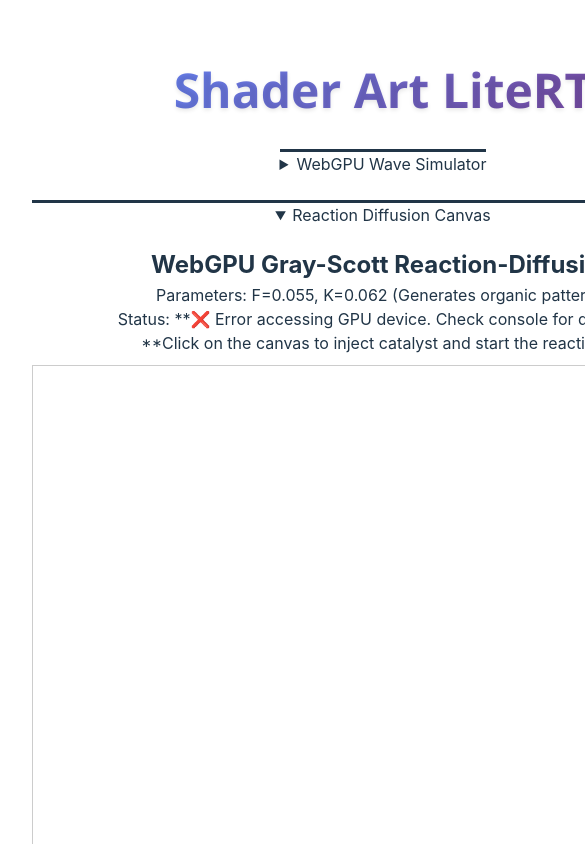
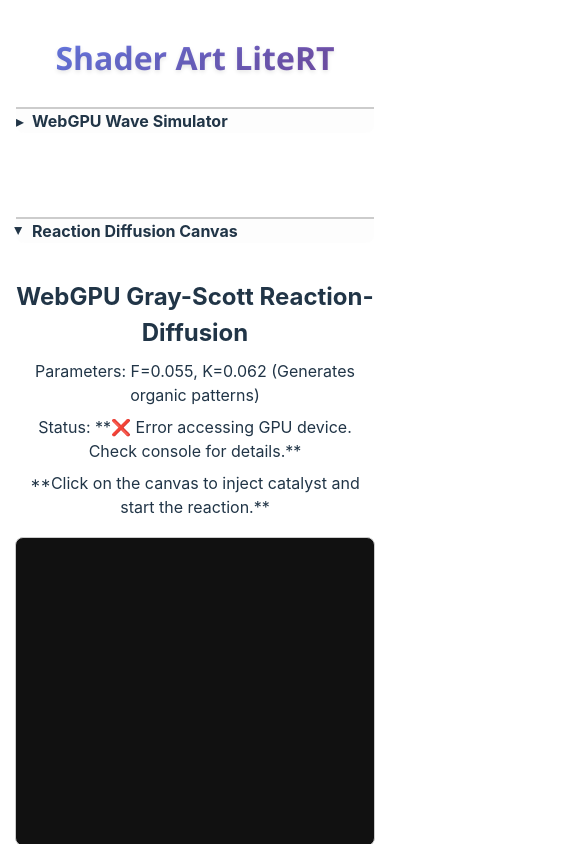
Before and after one commit to salino3/shader-art-litert, a React (Vite) app: page / in a window 390 px wide. Both pictures are taken after a click on the heading "Reaction Diffusion Canvas". Shown: the top 844 px of the page, 585 px wide, since content can reach past the window. Built offline with nearby package versions, Linux system fonts and the light colour scheme.

Commit message:
Enhance layout and responsiveness of home page and canvas components. Update styles for #root, add responsive padding, and improve canvas click handling for accurate coordinates. Introduce new styles for GPU canvas elements with aspect ratios and media queries for better mobile support.

```diff
--- a/src/App.scss
+++ b/src/App.scss
@@ -1,9 +1,17 @@
 #root {
-  max-width: 1280px;
+  width: 100%;
+  max-width: 1200px;
   margin: 0 auto;
-  padding: 2rem;
+  padding: clamp(1rem, 4vw, 2.5rem);
   text-align: center;
-  height: 100vh;
+  min-height: 100vh;
+  box-sizing: border-box;
+}
+
+@media (max-width: 480px) {
+  #root {
+    padding: 1rem;
+  }
 }
 
 @keyframes logo-spin {
--- a/src/components/reaction-diffusion-canvas/reaction-diffusion-canvas.component.tsx
+++ b/src/components/reaction-diffusion-canvas/reaction-diffusion-canvas.component.tsx
@@ -371,11 +371,14 @@ export const ReactionDiffusionCanvas: React.FC = () => {
   // --- 5. User Interaction (Mouse Click to Inject V) ---
   const handleCanvasClick = (event: React.MouseEvent<HTMLCanvasElement>) => {
     const state = gpuState.current;
+    const canvasEl = event.currentTarget;
     if (!state.device || !state.context) return;
 
-    const rect = event.currentTarget.getBoundingClientRect();
-    const x = Math.floor(event.clientX - rect.left);
-    const y = Math.floor(event.clientY - rect.top);
+    const rect = canvasEl.getBoundingClientRect();
+    const scaleX = canvasEl.width / rect.width;
+    const scaleY = canvasEl.height / rect.height;
+    const x = Math.floor((event.clientX - rect.left) * scaleX);
+    const y = Math.floor((event.clientY - rect.top) * scaleY);
 
     const patchSize = 5; // 5x5 patch
     const impulse_V = 1.0;
@@ -422,9 +425,9 @@ export const ReactionDiffusionCanvas: React.FC = () => {
       </p>
       <canvas
         ref={canvasRef}
+        className="gpuCanvas"
         width={WIDTH}
         height={HEIGHT}
-        style={{ border: "1px solid #ccc", cursor: "pointer" }}
         onClick={handleCanvasClick}
       />
 
--- a/src/components/reaction-diffusion-canvas/reaction-diffusion-canvas.styles.scss
+++ b/src/components/reaction-diffusion-canvas/reaction-diffusion-canvas.styles.scss
@@ -3,6 +3,8 @@
    flex-direction: column;
    align-items: center;
    justify-content: center;
+   gap: 0.5rem;
+   width: 100%;
 
     h2 {
      margin-bottom: 0;
@@ -10,5 +12,25 @@
 
     .pMargin0 {
       margin: 0;
+      text-align: center;
     }
+
+   .gpuCanvas {
+      width: 100%;
+      max-width: 700px;
+      aspect-ratio: 7 / 6;
+      height: auto;
+      border: 1px solid #ccc;
+      cursor: pointer;
+      background: #111;
+      border-radius: 8px;
+   }
 }
+
+@media (max-width: 480px) {
+  .rootReactionDiffusionCanvas {
+    .gpuCanvas {
+      max-width: 100%;
+    }
+  }
+}
--- a/src/components/shader-canvas/shader-canvas.component.tsx
+++ b/src/components/shader-canvas/shader-canvas.component.tsx
@@ -349,11 +349,14 @@ export const ShaderCanvas: React.FC = () => {
   // --- 5. User Interaction (Mouse Click to Drop Wave) ---
   const handleCanvasClick = (event: React.MouseEvent<HTMLCanvasElement>) => {
     const state = gpuState.current;
+    const canvasEl = event.currentTarget;
     if (!state.device || !state.context) return;
 
-    const rect = event.currentTarget.getBoundingClientRect();
-    const x = Math.floor(event.clientX - rect.left);
-    const y = Math.floor(event.clientY - rect.top);
+    const rect = canvasEl.getBoundingClientRect();
+    const scaleX = canvasEl.width / rect.width;
+    const scaleY = canvasEl.height / rect.height;
+    const x = Math.floor((event.clientX - rect.left) * scaleX);
+    const y = Math.floor((event.clientY - rect.top) * scaleY);
 
     // Data to "drop" the wave (a small impulse)
     // [R=Impulse_Height, G=Previous_Height, B=0, A=1]
@@ -384,9 +387,9 @@ export const ShaderCanvas: React.FC = () => {
       </p>
       <canvas
         ref={canvasRef}
+        className="gpuCanvas"
         width={WIDTH}
         height={HEIGHT}
-        style={{ border: "1px solid #ccc", cursor: "pointer" }}
         onClick={handleCanvasClick}
       />
 
--- a/src/components/shader-canvas/shader-canvas.styles.scss
+++ b/src/components/shader-canvas/shader-canvas.styles.scss
@@ -3,11 +3,34 @@
    flex-direction: column;
    align-items: center;
    justify-content: center;
+   gap: 0.5rem;
+   width: 100%;
+
    h2 {
      margin-bottom: 0;
     }
 
     .pMargin0 {
       margin: 0;
+      text-align: center;
     }
+
+   .gpuCanvas {
+      width: 100%;
+      max-width: 700px;
+      aspect-ratio: 14 / 9;
+      height: auto;
+      border: 1px solid #ccc;
+      cursor: pointer;
+      background: #111;
+      border-radius: 8px;
+   }
 }
+
+@media (max-width: 480px) {
+  .rootShaderCanvas {
+    .gpuCanvas {
+      max-width: 100%;
+    }
+  }
+}
--- a/src/pages/home/home.styles.scss
+++ b/src/pages/home/home.styles.scss
@@ -3,29 +3,71 @@
   flex-direction: column;
   justify-content: flex-start;
   align-items: center;
-  padding-bottom: 3rem;
+  gap: 1.5rem;
+  width: min(100%, 960px);
+  margin: 0 auto;
+  padding: 0;
 
   .homeTitle {
-    font-size: 3rem;
+    font-size: clamp(2rem, 5vw, 3rem);
     font-weight: 800;
-    margin: 2rem 0;
+    margin: 1.5rem 0 0.5rem;
     background: linear-gradient(135deg, #667eea 0%, #764ba2 100%);
     -webkit-background-clip: text;
     background-clip: text;
     -webkit-text-fill-color: transparent;
     text-shadow: 0px 2px 4px rgba(0, 0, 0, 0.1);
-    font-family: 'Segoe UI', Tahoma, Geneva, Verdana, sans-serif;
+    font-family: "Segoe UI", Tahoma, Geneva, Verdana, sans-serif;
   }
 
   details {
-    border-top: solid;
-   display: flex;
-  flex-direction: column;
-  justify-content: flex-start;
-  align-items: center;
+    width: 100%;
+    border-top: solid 2px #ccc;
+    display: flex;
+    flex-direction: column;
+    justify-content: flex-start;
+    align-items: center;
+    gap: 0.75rem;
+
     summary {
+      border-bottom-left-radius: 8px;
+      border-bottom-right-radius: 8px;
+      background-color: #f0f0f02a;
       cursor: pointer;
-       width: fit-content
+      width: 100%;
+      text-align: left;
+      font-size: clamp(1rem, 3vw, 1.25rem);
+      font-weight: 700;
+      list-style: none;
+    }
+
+    &[open] summary {
+      margin-bottom: 0.25rem;
+    }
+
+    summary::-webkit-details-marker {
+      display: none;
+    }
+
+    summary::before {
+      content: "▸";
+      display: inline-block;
+      margin-right: 0.5rem;
+      transition: transform 0.2s ease;
+    }
+
+    &[open] summary::before {
+      transform: rotate(90deg);
     }
   }
 }
+
+@media (max-width: 480px) {
+  .rootHome {
+    align-items: stretch;
+
+    details {
+      align-items: stretch;
+    }
+  }
+}
```
